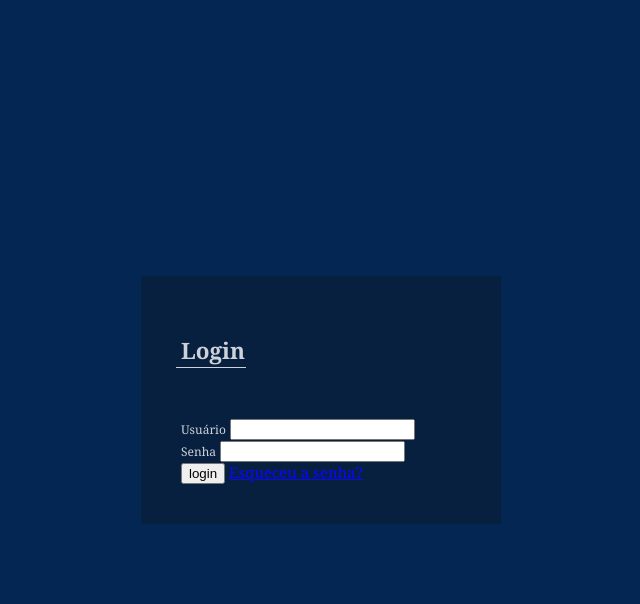
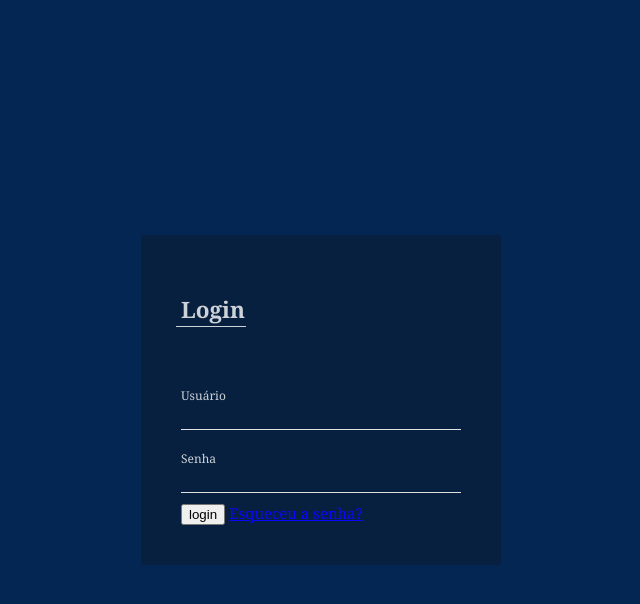
Before and after one commit to wandjr/VanoTech, a PHP site: page /login.html in a window 1280 px wide. Shown: the top 604 px of the page, without its empty margins (319-959 px from the left). Run offline with PHP 8.4, Linux system fonts and the light colour scheme.

Commit message:
Update vanotech.css

```diff
--- a/vanotech.css
+++ b/vanotech.css
@@ -242,6 +242,34 @@
 
 }
 
+.card-content-area {
+
+    display: flex;
+
+    flex-direction: column;
+
+    padding:10px 0;
+
+}
+
+.card-content-area input {
+
+    margin-top: 10px;
+
+    padding:0 5px;
+
+    background-color: transparent;
+
+    border:none;
+
+    border-bottom: 1px solid #e1e1e1;
+
+    outline: none;
+
+    color: #fff;
+
+}
+
 
 
 .botao_cadastro
```
